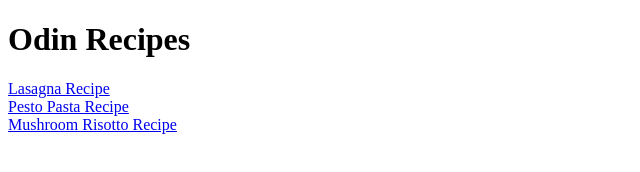
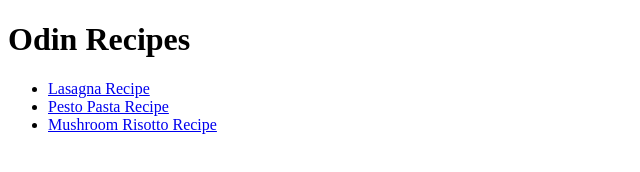
Before and after one commit to digi-coder/odin-recipes, a plain HTML site: page index.html in a window 1280 px wide. Shown: the whole page, without its empty margins (0-640 px from the left). Drawn offline with Linux system fonts and the light colour scheme.

Commit message:
Edit index.html

```diff
--- a/index.html
+++ b/index.html
@@ -8,8 +8,10 @@
 </head>
 <body>
     <h1>Odin Recipes</h1>
-    <a href="recipes/lasagna.html">Lasagna Recipe</a><br>
-    <a href="recipes/pesto_pasta.html">Pesto Pasta Recipe</a><br>
-    <a href="recipes/mushroom_risotto.html">Mushroom Risotto Recipe</a><br>
+    <ul>
+        <li><a href="recipes/lasagna.html">Lasagna Recipe</a></li>
+        <li><a href="recipes/pesto_pasta.html">Pesto Pasta Recipe</a></li>
+        <li><a href="recipes/mushroom_risotto.html">Mushroom Risotto Recipe</a></li>
+    </ul>
 </body>
 </html>
```
